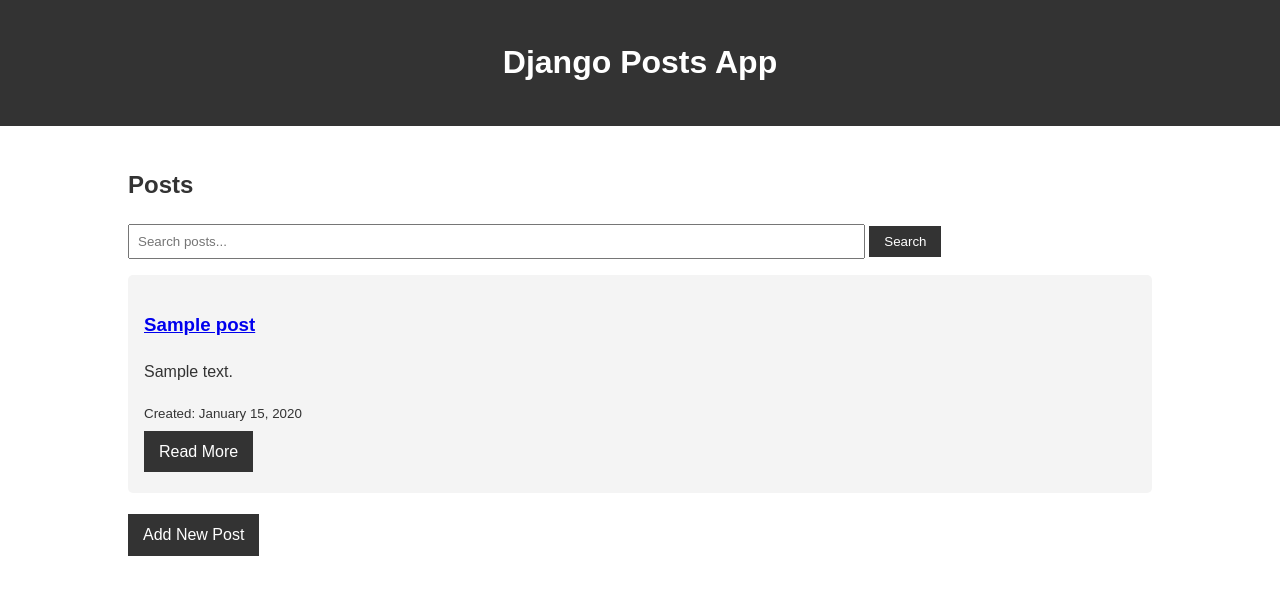
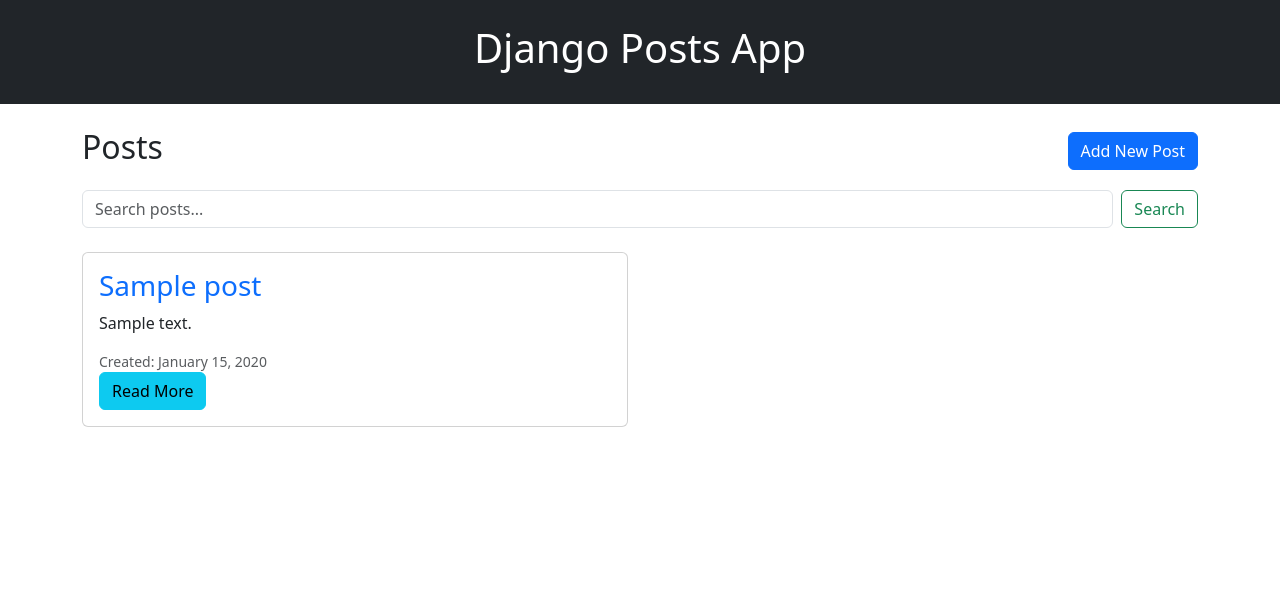
Before and after one commit to yesdopepe/Django-project, a Django app: page / in a window 1280 px wide. Shown: the top 595 px of the page. Run offline with Django 5.2, Linux system fonts and the light colour scheme; tables that the repository leaves empty hold one stand-in row (values such as "Sample post").

Commit message:
changed the styling to use bootstrap feat: Posts are shown as a bento box

```diff
--- a/posts/templates/posts/base.html
+++ b/posts/templates/posts/base.html
@@ -4,68 +4,17 @@
     <meta charset="UTF-8">
     <meta name="viewport" content="width=device-width, initial-scale=1.0">
     <title>{% block title %}Django Posts App{% endblock %}</title>
-    <style>
-        body {
-            font-family: Arial, sans-serif;
-            line-height: 1.6;
-            margin: 0;
-            padding: 0;
-            color: #333;
-        }
-        .container {
-            width: 80%;
-            margin: 0 auto;
-            padding: 20px;
-        }
-        header {
-            background: #333;
-            color: #fff;
-            padding: 1rem;
-            text-align: center;
-        }
-        .post {
-            background: #f4f4f4;
-            margin: 1rem 0;
-            padding: 1rem;
-            border-radius: 5px;
-        }
-        .search-form {
-            margin: 1rem 0;
-        }
-        .search-form input[type="text"] {
-            padding: 8px;
-            width: 70%;
-        }
-        .search-form button {
-            padding: 8px 15px;
-            background: #333;
-            color: #fff;
-            border: none;
-            cursor: pointer;
-        }
-        .btn {
-            display: inline-block;
-            background: #333;
-            color: #fff;
-            border: none;
-            padding: 8px 15px;
-            margin: 5px 0;
-            text-decoration: none;
-            cursor: pointer;
-        }
-        .btn-danger {
-            background: #dc3545;
-        }
-    </style>
+    <link href="https://cdn.jsdelivr.net/npm/bootstrap@5.3.0/dist/css/bootstrap.min.css" rel="stylesheet" integrity="sha384-9ndCyUaIbzAi2FUVXJi0CjmCapSmO7SnpJef0486qhLnuZ2cdeRhO02iuK6FUUVM" crossorigin="anonymous">
 </head>
 <body>
-    <header>
+    <header class="bg-dark text-white p-4 mb-4 text-center">
         <h1>Django Posts App</h1>
     </header>
 
-    <div class="container">
+    <div class="container mt-4">
         {% block content %}
         {% endblock %}
     </div>
+    <script src="https://cdn.jsdelivr.net/npm/bootstrap@5.3.0/dist/js/bootstrap.bundle.min.js" integrity="sha384-geWF76RCwLtnZ8qwWowPQNguL3RmwHVBC9FhGdlKrxdiJJigb/j/68SIy3Te4Bkz" crossorigin="anonymous"></script>
 </body>
 </html>
--- a/posts/templates/posts/post_list.html
+++ b/posts/templates/posts/post_list.html
@@ -3,31 +3,34 @@
 {% block title %}Posts List{% endblock %}
 
 {% block content %}
-    <h2>Posts</h2>
+    <div class="d-flex justify-content-between align-items-center mb-3">
+        <h2>Posts</h2>
+        <a href="{% url 'admin:posts_post_add' %}" class="btn btn-primary">Add New Post</a>
+    </div>
 
-    <div class="search-form">
-        <form method="GET" action="{% url 'post_list' %}">
-            <input type="text" name="q" placeholder="Search posts..." value="{{ request.GET.q }}">
-            <button type="submit">Search</button>
+    <div class="search-form mb-4">
+        <form method="GET" action="{% url 'post_list' %}" class="d-flex">
+            <input type="text" name="q" class="form-control me-2" placeholder="Search posts..." value="{{ request.GET.q }}">
+            <button type="submit" class="btn btn-outline-success">Search</button>
         </form>
     </div>
 
     {% if posts %}
-        {% for post in posts %}
-            <div class="post">
-                <h3><a href="{% url 'post_detail' post.id %}">{{ post.title }}</a></h3>
-                <p>{{ post.content|truncatewords:30 }}</p>
-                <small>Created: {{ post.created_at|date:"F d, Y" }}</small>
-                <div>
-                    <a href="{% url 'post_detail' post.id %}" class="btn">Read More</a>
+        <div class="row">
+            {% for post in posts %}
+                <div class="col-md-6 mb-4">
+                    <div class="card h-100">
+                        <div class="card-body d-flex flex-column">
+                            <h3 class="card-title"><a href="{% url 'post_detail' post.id %}" class="text-decoration-none">{{ post.title }}</a></h3>
+                            <p class="card-text">{{ post.content|truncatewords:30 }}</p>
+                            <small class="text-muted">Created: {{ post.created_at|date:"F d, Y" }}</small>
+                            <a href="{% url 'post_detail' post.id %}" class="btn btn-info mt-auto align-self-start">Read More</a>
+                        </div>
+                    </div>
                 </div>
-            </div>
-        {% endfor %}
+            {% endfor %}
+        </div>
     {% else %}
-        <p>No posts found.</p>
+        <p class="alert alert-info">No posts found.</p>
     {% endif %}
-
-    <div>
-        <a href="{% url 'admin:posts_post_add' %}" class="btn">Add New Post</a>
-    </div>
 {% endblock %}
--- a/project/settings.py
+++ b/project/settings.py
@@ -117,6 +117,10 @@
 
 STATIC_URL = 'static/'
 
+STATICFILES_DIRS = [
+    BASE_DIR / 'posts/static',
+]
+
 # Default primary key field type
 # https://docs.djangoproject.com/en/5.2/ref/settings/#default-auto-field
 
```
Also changed, not shown: posts/templates/posts/post_detail.html (+15 -13 lines).
